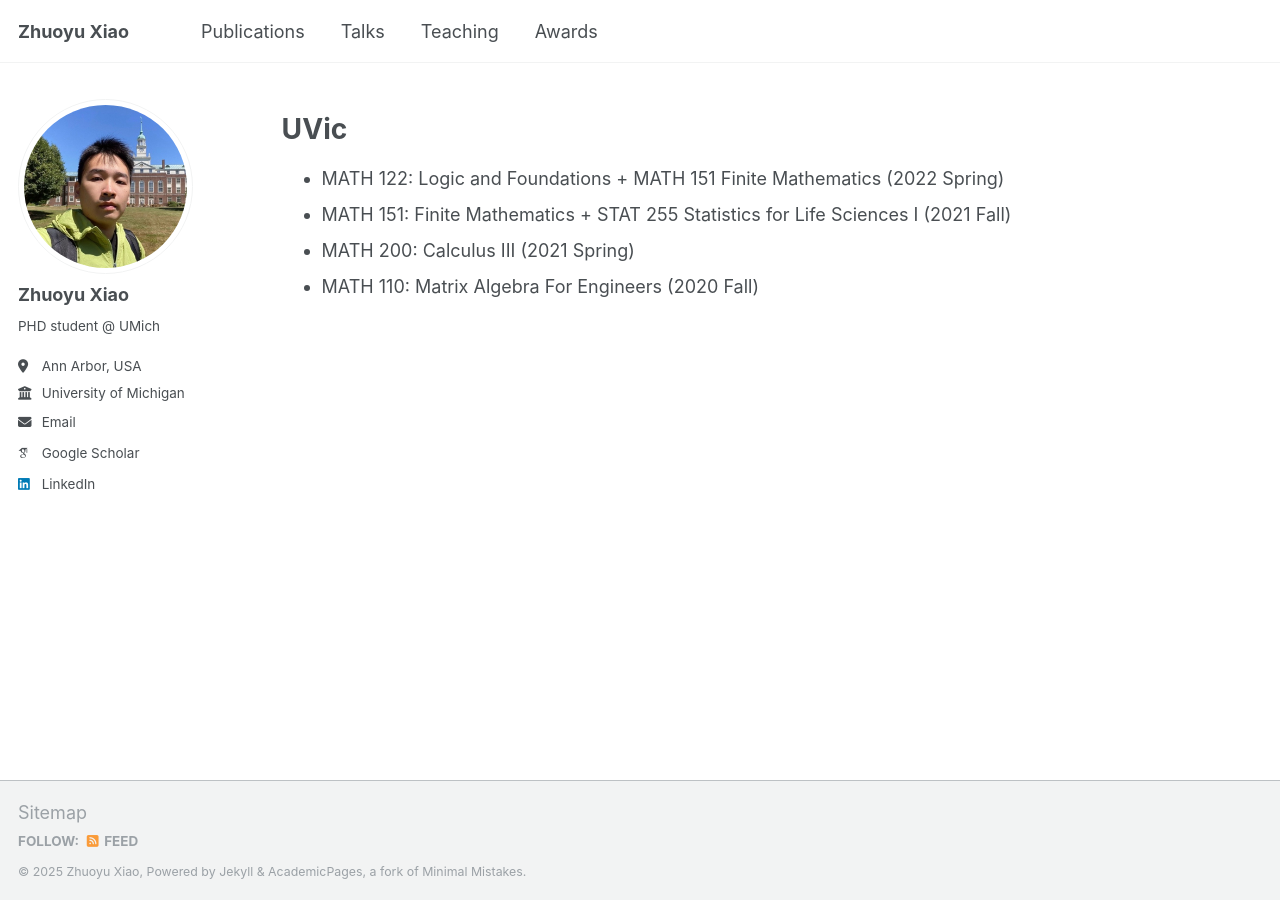
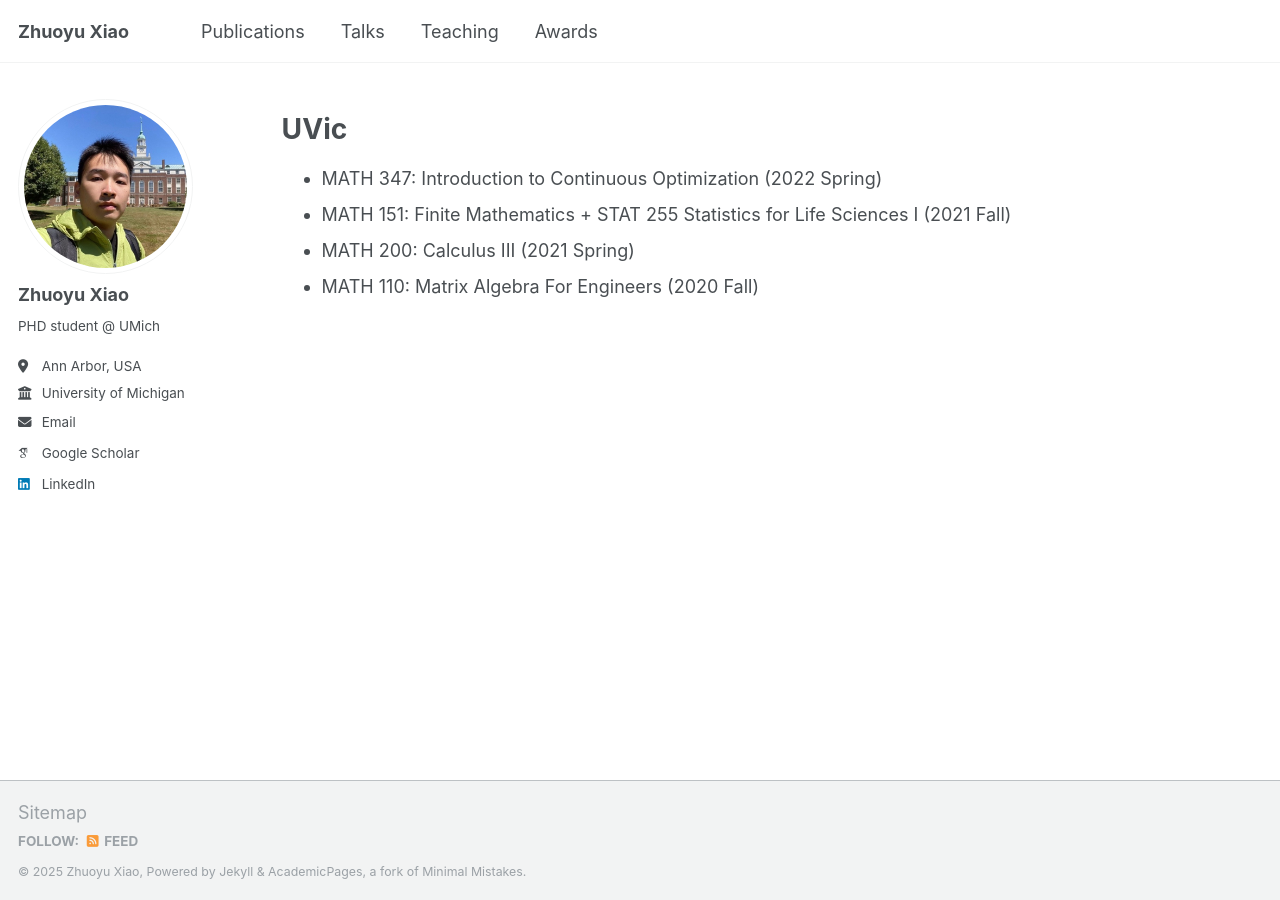
Before and after one commit to zyxiao97/zyxiao97.github.io, a Jekyll site: the page built from _pages/teaching.md, in a window 1280 px wide. Built offline with Jekyll 4.4.1, drawn with Linux system fonts in a browser that asks for light colours; some web fonts are replaced.

Commit message:
Update teaching.md

```diff
--- a/_pages/teaching.md
+++ b/_pages/teaching.md
@@ -7,7 +7,7 @@ author_profile: true
 
 UVic
 ======
-- MATH 122: Logic and Foundations + MATH 151 Finite Mathematics (2022 Spring)
+- MATH 347: Introduction to Continuous Optimization (2022 Spring)
 - MATH 151: Finite Mathematics + STAT 255 Statistics for Life Sciences I (2021 Fall)
 - MATH 200: Calculus III (2021 Spring)
 - MATH 110: Matrix Algebra For Engineers (2020 Fall)
```
